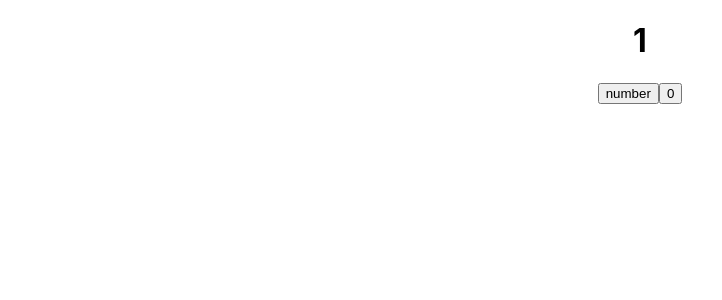
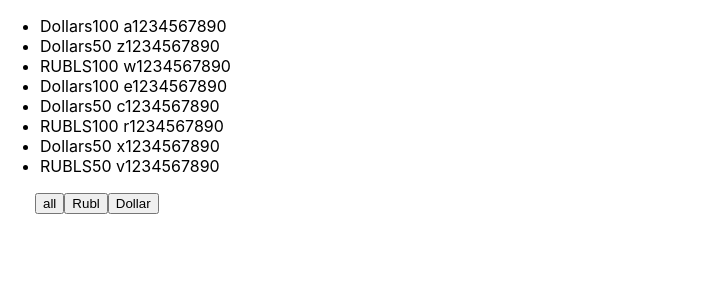
Before and after one commit to zhyzneuski86/microtasks, a React (Create React App) app: page / in a window 1280 px wide. Shown: the top 300 px of the page, without its empty margins (0-722 px from the left). Built offline with nearby package versions, Linux system fonts and the light colour scheme.

Commit message:
microtask 5 add filter

```diff
--- a/src/App.tsx
+++ b/src/App.tsx
@@ -5,7 +5,8 @@
 // import {Footer} from "./site/Footer";
 // import {NewComponent} from "./NewComponent"
 import React, {MouseEvent, useState} from 'react';
-import {Button} from "./components button/button";
+
+// import {Button} from "./components button/button";
 
 function App() {
 
@@ -17,6 +18,7 @@
     //     {id: 1, name: "Sasha", age: 34},
     //     {id: 1, name: "Gosha", age: 9},
     // ])
+
 
     // const Button1Foo = (subscribler: string, age: number) => {
     //     console.log(subscribler, age)
@@ -39,26 +41,72 @@
     //     </div>
     // );
     // let a = 1
-    let[a, setA]=useState(1)
-        const onClickHandler = () => {
-        setA(++a)
-        console.log(a)
+    // let[a, setA]=useState(1)
+    //     const onClickHandler = () => {
+    //     setA(++a)
+    //     console.log(a)
+    // }
+    // const onClickHandler0 = () => {
+    //     setA(0)
+    //     console.log(a)
+    // }
+    //
+    // return (
+    //     <div className="App">
+    //         <h1>{a}</h1>
+    //         <button onClick={onClickHandler}>number</button>
+    //         <button onClick={onClickHandler0}>0</button>
+    //
+    //     </div>
+    // );
+type FilterType = 'all'|'RUBLS'|'Dollars'
+    const [money, setMoney] = useState([
+        {banknots: 'Dollars', value: 100, number: ' a1234567890'},
+        {banknots: 'Dollars', value: 50, number: ' z1234567890'},
+        {banknots: 'RUBLS', value: 100, number: ' w1234567890'},
+        {banknots: 'Dollars', value: 100, number: ' e1234567890'},
+        {banknots: 'Dollars', value: 50, number: ' c1234567890'},
+        {banknots: 'RUBLS', value: 100, number: ' r1234567890'},
+        {banknots: 'Dollars', value: 50, number: ' x1234567890'},
+        {banknots: 'RUBLS', value: 50, number: ' v1234567890'},
+    ])
+
+const [filter,setFilter]=useState<FilterType>('all')
+
+    let currentMoney = money;
+    if (filter === 'RUBLS') {
+        currentMoney = money.filter((filterMoney) => filterMoney.banknots === 'RUBLS')
     }
-    const onClickHandler0 = () => {
-        setA(0)
-        console.log(a)
-    }
-
-    return (
-        <div className="App">
-            <h1>{a}</h1>
-            <button onClick={onClickHandler}>number</button>
-            <button onClick={onClickHandler0}>0</button>
-
-        </div>
-    );
+    if (filter === 'Dollars')
+        currentMoney = money.filter((filterMoney) => filterMoney.banknots === 'Dollars')
 
 
+    const onClickFilterHandler = (nameButton: FilterType) => {
+        setFilter(nameButton)
+
+    }
+    return (
+        <>
+            <ul>
+                {currentMoney.map((objectFromMoneyArray, index) => {
+                    return (
+                        <li key={index}>
+                            <span>{objectFromMoneyArray.banknots}</span>
+                            <span>{objectFromMoneyArray.value}</span>
+                            <span>{objectFromMoneyArray.number}</span>
+                        </li>
+                    )
+                })}
+            </ul>
+            <div style={{marginLeft: '35px'}}>
+                <button onClick={() => onClickFilterHandler("all")}>all</button>
+                <button onClick={() => onClickFilterHandler("RUBLS")}>Rubl</button>
+                <button onClick={() => onClickFilterHandler("Dollars")}>Dollar</button>
+            </div>
+        </>
+
+
+    );
 }
 
 export default App;
```
